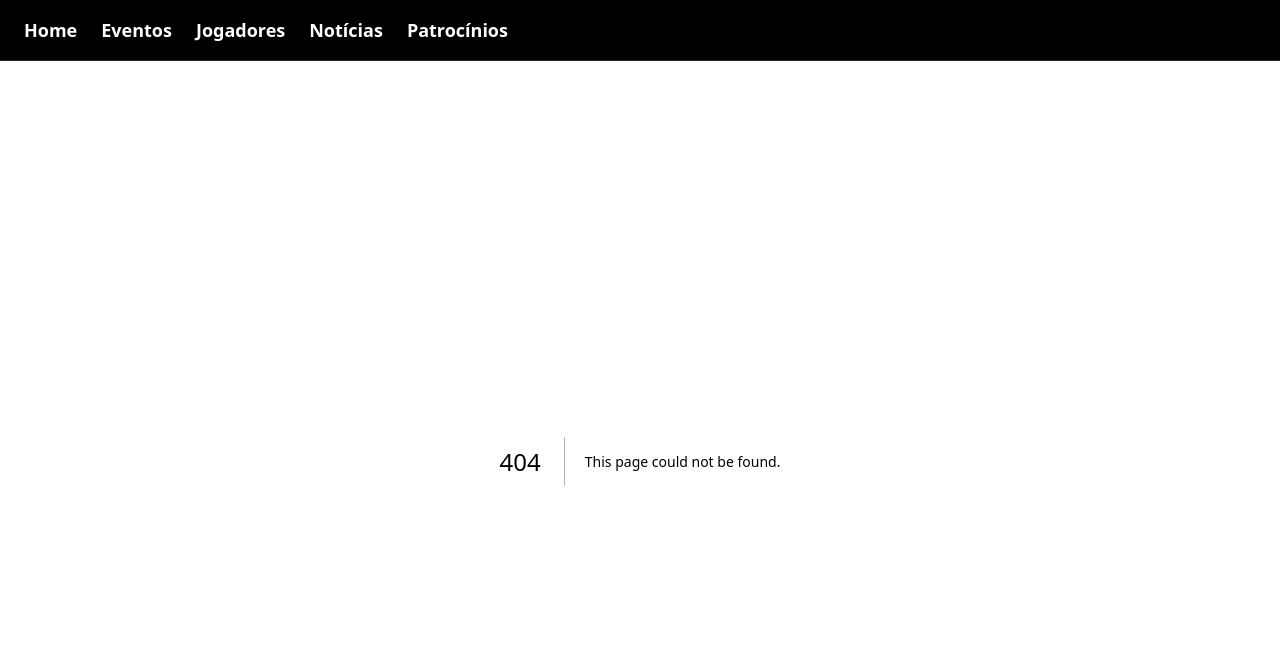
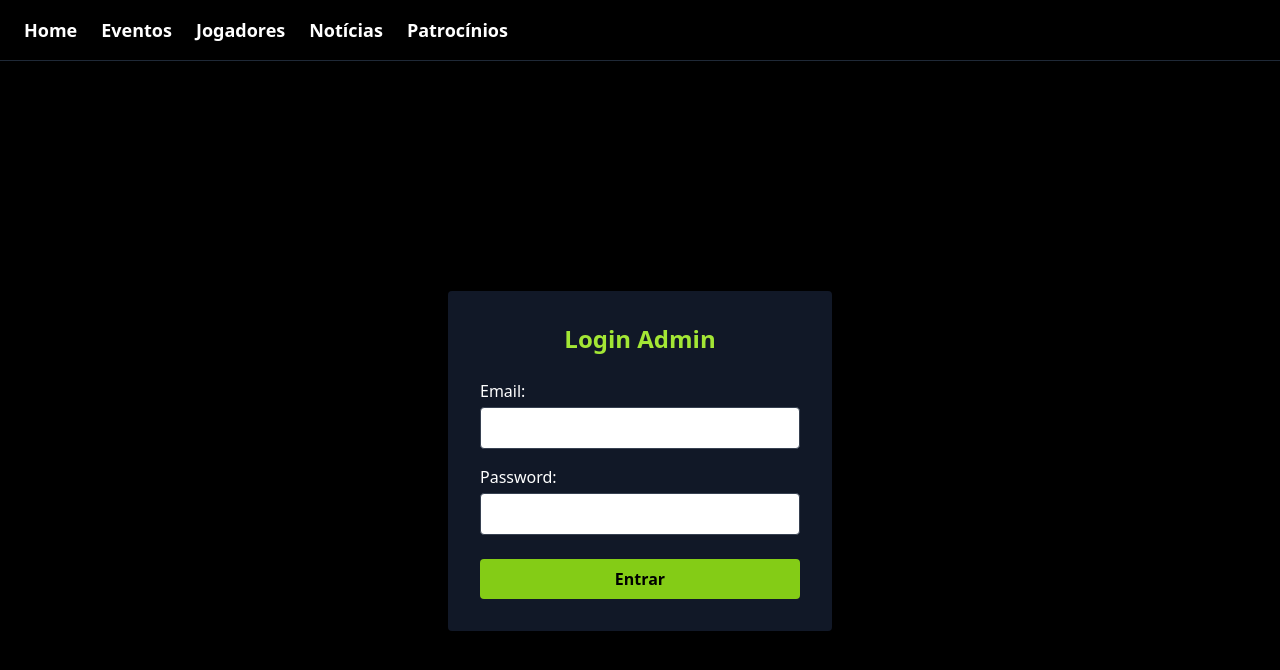
Before and after one commit to fernandesj99/FgolF, a Next.js app: page /admin/login in a window 1280 px wide. Before the commit this address had no page. Shown: the top 670 px of the page. Built offline with nearby package versions, Linux system fonts and the light colour scheme.

Commit message:
Admin:login, proteção de rota, painel inicial com logout

```diff
--- /dev/null
+++ b/src/pages/admin/index.tsx
@@ -0,0 +1,40 @@
+import { useEffect } from 'react';
+import { useRouter } from 'next/router';
+
+export default function AdminDashboard() {
+  const router = useRouter();
+
+  useEffect(() => {
+    const isLoggedIn = localStorage.getItem('adminLoggedIn');
+    if (!isLoggedIn) {
+      router.push('/admin/login');
+    }
+  }, []);
+
+  const handleLogout = () => {
+    localStorage.removeItem('adminLoggedIn');
+    router.push('/');
+  };
+
+  return (
+    <div className="min-h-screen bg-black text-white px-6 py-12">
+      <div className="max-w-4xl mx-auto bg-gray-900 p-8 rounded shadow-lg">
+        <div className="flex justify-between items-center mb-6">
+          <h1 className="text-3xl font-bold text-lime-400">Painel de Administração</h1>
+          <button
+            onClick={handleLogout}
+            className="bg-red-500 text-white font-semibold px-4 py-2 rounded hover:bg-red-600"
+          >
+            Logout
+          </button>
+        </div>
+
+        <p className="text-gray-300 mb-6">Bem-vindo ao painel! Em breve vais ver aqui as inscrições por evento.</p>
+
+        <div className="bg-gray-800 p-6 rounded">
+          <p className="text-white text-lg">[ Zona de gestão de eventos e inscrições futura ]</p>
+        </div>
+      </div>
+    </div>
+  );
+}
--- /dev/null
+++ b/src/pages/admin/login.tsx
@@ -0,0 +1,65 @@
+import { useState, useEffect } from 'react';
+import { useRouter } from 'next/router';
+
+export default function AdminLogin() {
+  const router = useRouter();
+  const [email, setEmail] = useState('');
+  const [password, setPassword] = useState('');
+  const [erro, setErro] = useState('');
+
+  useEffect(() => {
+    const isLoggedIn = localStorage.getItem('adminLoggedIn');
+    if (isLoggedIn) router.push('/admin');
+  }, []);
+
+  const handleLogin = (e: React.FormEvent) => {
+    e.preventDefault();
+
+    // Credenciais básicas (podes alterar)
+    const adminEmail = 'admin@fgolf.com';
+    const adminPassword = 'fgolf2025';
+
+    if (email === adminEmail && password === adminPassword) {
+      localStorage.setItem('adminLoggedIn', 'true');
+      router.push('/admin');
+    } else {
+      setErro('Credenciais inválidas');
+    }
+  };
+
+  return (
+    <div className="min-h-screen bg-black text-white flex items-center justify-center">
+      <form onSubmit={handleLogin} className="bg-gray-900 p-8 rounded w-full max-w-sm shadow-lg">
+        <h1 className="text-2xl font-bold text-lime-400 mb-6 text-center">Login Admin</h1>
+
+        {erro && <p className="text-red-500 mb-4">{erro}</p>}
+
+        <label className="block mb-4">
+          Email:
+          <input
+            type="email"
+            className="w-full mt-1 p-2 border border-gray-700 rounded text-black"
+            value={email}
+            onChange={(e) => setEmail(e.target.value)}
+            required
+          />
+        </label>
+
+        <label className="block mb-6">
+          Password:
+          <input
+            type="password"
+            className="w-full mt-1 p-2 border border-gray-700 rounded text-black"
+            value={password}
+            onChange={(e) => setPassword(e.target.value)}
+            required
+          />
+        </label>
+
+        <button type="submit" className="w-full bg-lime-500 hover:bg-lime-400 text-black font-bold py-2 rounded">
+          Entrar
+        </button>
+      </form>
+    </div>
+  );
+}
```
